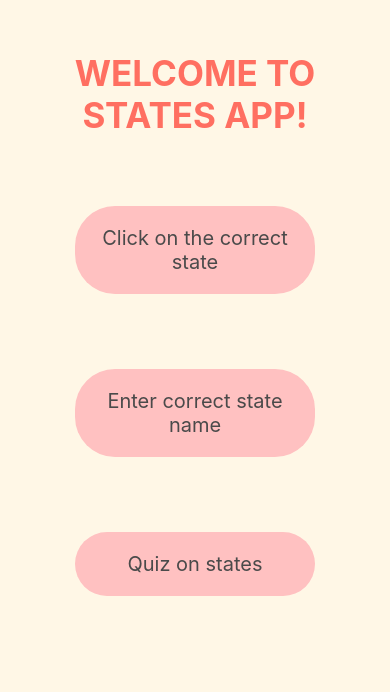
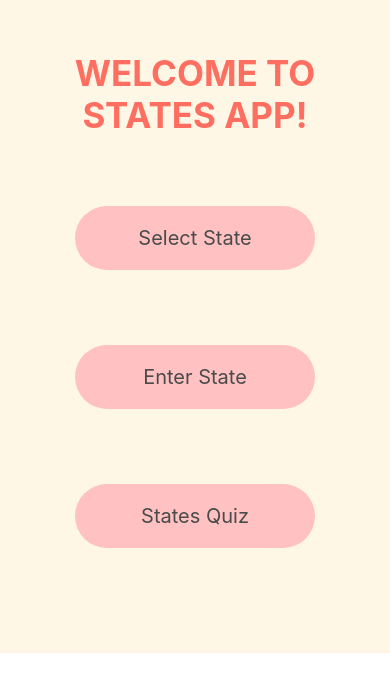
Before and after one commit to Kicchu02/States, a React Native app: screen / in a window 390 px wide. Shown: the part 148-840 px from the top of the page. Built offline with nearby package versions, Linux system fonts and the light colour scheme.

Commit message:
Create StyledButton.tsx

```diff
--- a/components/WelcomePage.tsx
+++ b/components/WelcomePage.tsx
@@ -1,20 +1,15 @@
 import React from "react";
 import { Text, TouchableOpacity, View } from "react-native";
 import style from "../Styles";
+import StyledButton from "../ui-components/StyledButton";
 
 export default function WelcomePage() {
   return (
     <View style={style.container}>
       <Text style={style.textHeaderStyle}>WELCOME TO STATES APP!</Text>
-      <TouchableOpacity style={style.buttonStyle}>
-        <Text style={style.butonTextStyle}>Click on the correct state</Text>
-      </TouchableOpacity>
-      <TouchableOpacity style={style.buttonStyle}>
-        <Text style={style.butonTextStyle}>Enter correct state name</Text>
-      </TouchableOpacity>
-      <TouchableOpacity style={style.buttonStyle}>
-        <Text style={style.butonTextStyle}>Quiz on states</Text>
-      </TouchableOpacity>
+      <StyledButton text="Select State" />
+      <StyledButton text="Enter State" />
+      <StyledButton text="States Quiz" />
     </View>
   );
 }
--- /dev/null
+++ b/ui-components/StyledButton.tsx
@@ -0,0 +1,14 @@
+import { Text, TouchableOpacity } from "react-native";
+import style from "../Styles";
+
+interface ButtonProps {
+  text: string;
+}
+
+export default function StyledButton({ text }: ButtonProps) {
+  return (
+    <TouchableOpacity style={style.buttonStyle}>
+      <Text style={style.butonTextStyle}>{text}</Text>
+    </TouchableOpacity>
+  );
+}
```
